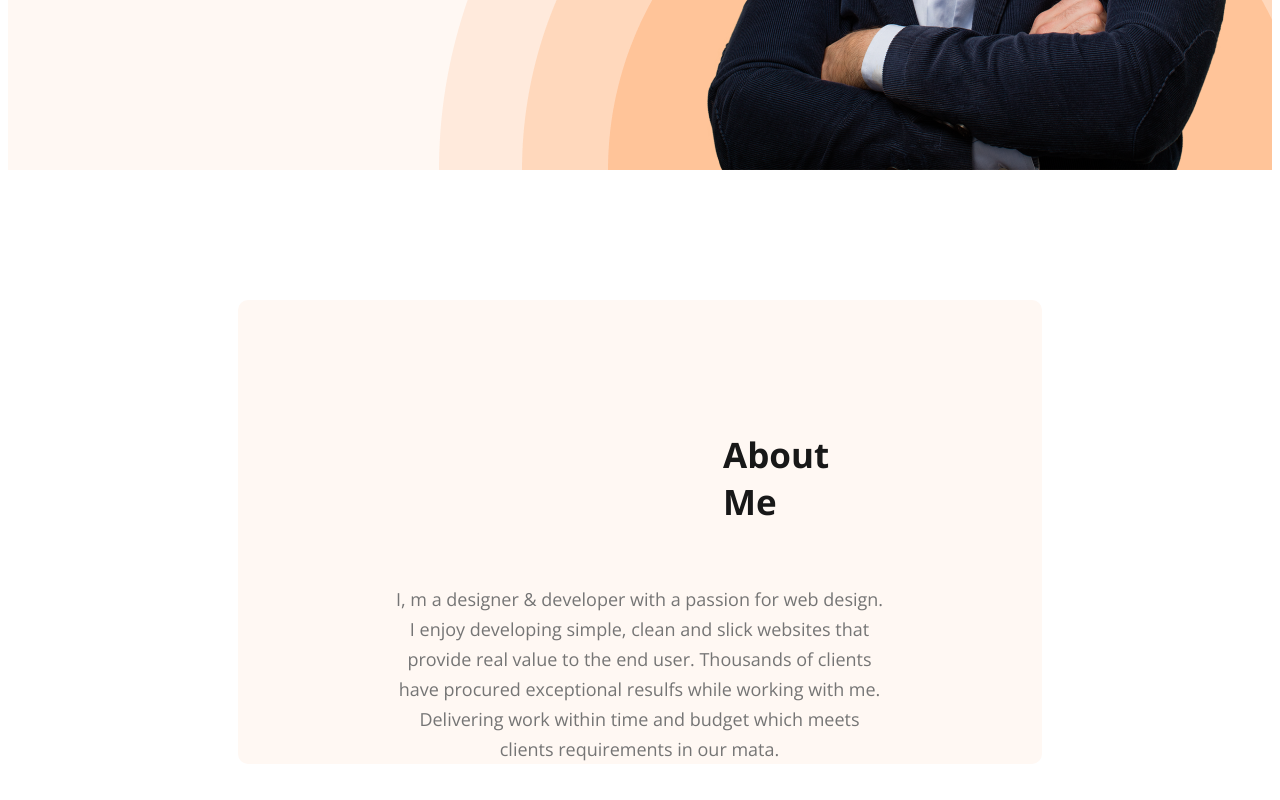
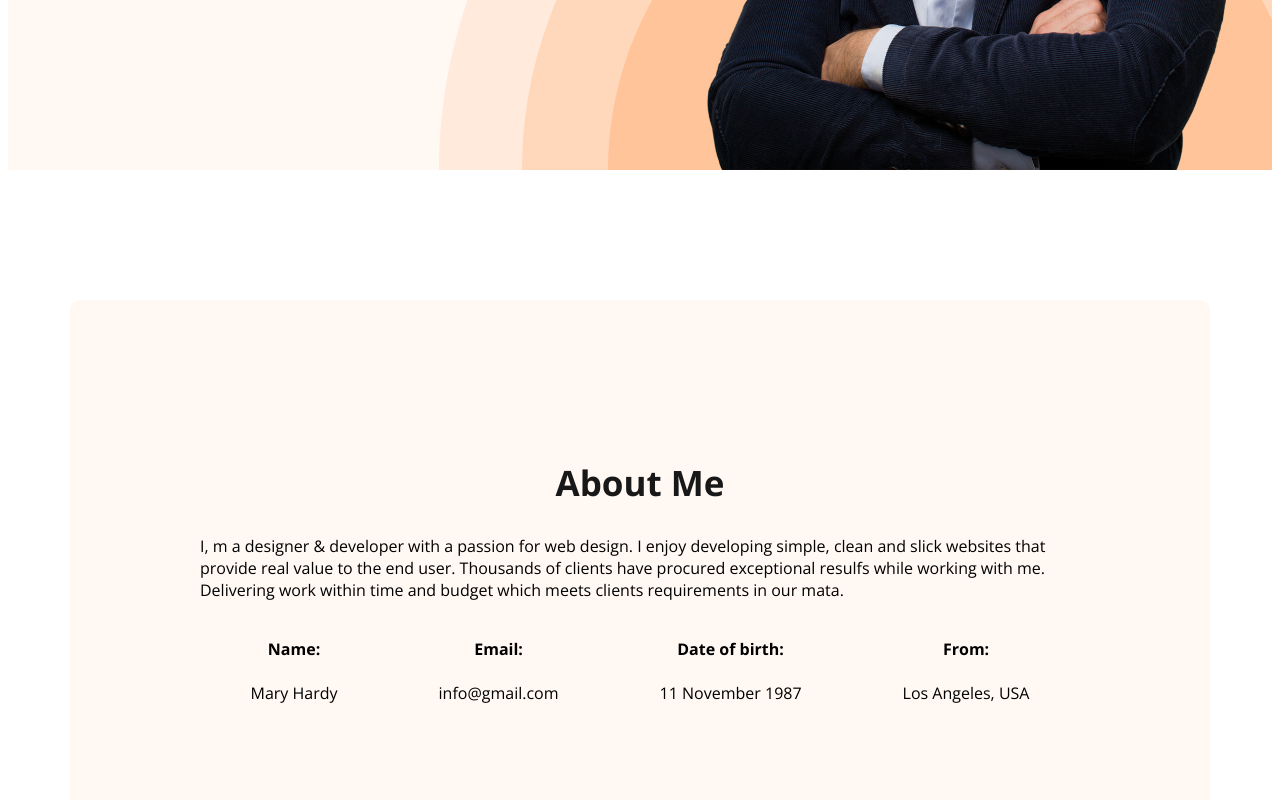
Before and after one commit to efty112/developer-protfolio, a plain HTML site: page index.html in a window 1280 px wide. Shown: the part 695-1495 px from the top of the page. Drawn offline with nearby package versions, Linux system fonts and the light colour scheme.

Commit message:
added about info

```diff
--- a/index.html
+++ b/index.html
@@ -47,6 +47,28 @@
                 procured exceptional resulfs while working with me. Delivering work within time and budget which meets
                 clients requirements in our mata.</p>
 
+            <div class="about-info-container">
+                <!-- .about-info*4>h4.info-title+p.info-description -->
+                <div class="about-info">
+                    <h4 class="info-title">Name:</h4>
+                    <p class="info-description">Mary Hardy</p>
+                </div>
+
+                <div class="about-info">
+                    <h4 class="info-title">Email:</h4>
+                    <p class="info-description">info@gmail.com</p>
+                </div>
+
+                <div class="about-info">
+                    <h4 class="info-title">Date of birth:</h4>
+                    <p class="info-description">11 November 1987</p>
+                </div>
+
+                <div class="about-info">
+                    <h4 class="info-title">From:</h4>
+                    <p class="info-description">Los Angeles, USA</p>
+                </div>
+            </div>
         </section>
     </main>
 
--- a/styles/portfolio.css
+++ b/styles/portfolio.css
@@ -15,6 +15,8 @@ body {
     font-weight: 700;
     padding: 18px 35px;
 }
+
+
 
 /* nav related styles */
 nav {
@@ -98,10 +100,17 @@ nav a {
 }
 
 /* main section Styles */
+main{
+    max-width: 1140px;
+    margin: 0px auto;
+}
+
+/* about */
 .about {
-    margin: 130px 230px 0px 230px;
+    padding: 130px;
     border-radius: 10px;
     background: #FFF8F3;
+    margin: 130px 0px;
 }
 
 .section-title {
@@ -109,15 +118,11 @@ nav a {
     text-align: center;
     font-size: 35px;
     font-weight: 700;
-    padding: 131px 486px 0px 485px;
 }
-
-.section-description {
-    color: #757575;
+.about-info-container{
+    display: flex;
+    justify-content:space-around;
+}
+.about-info{
     text-align: center;
-    font-family: Open Sans;
-    font-size: 18px;
-    font-weight: 400;
-    padding: 30px 157px 0px 156px;
-    line-height: 30px;
 }
```
